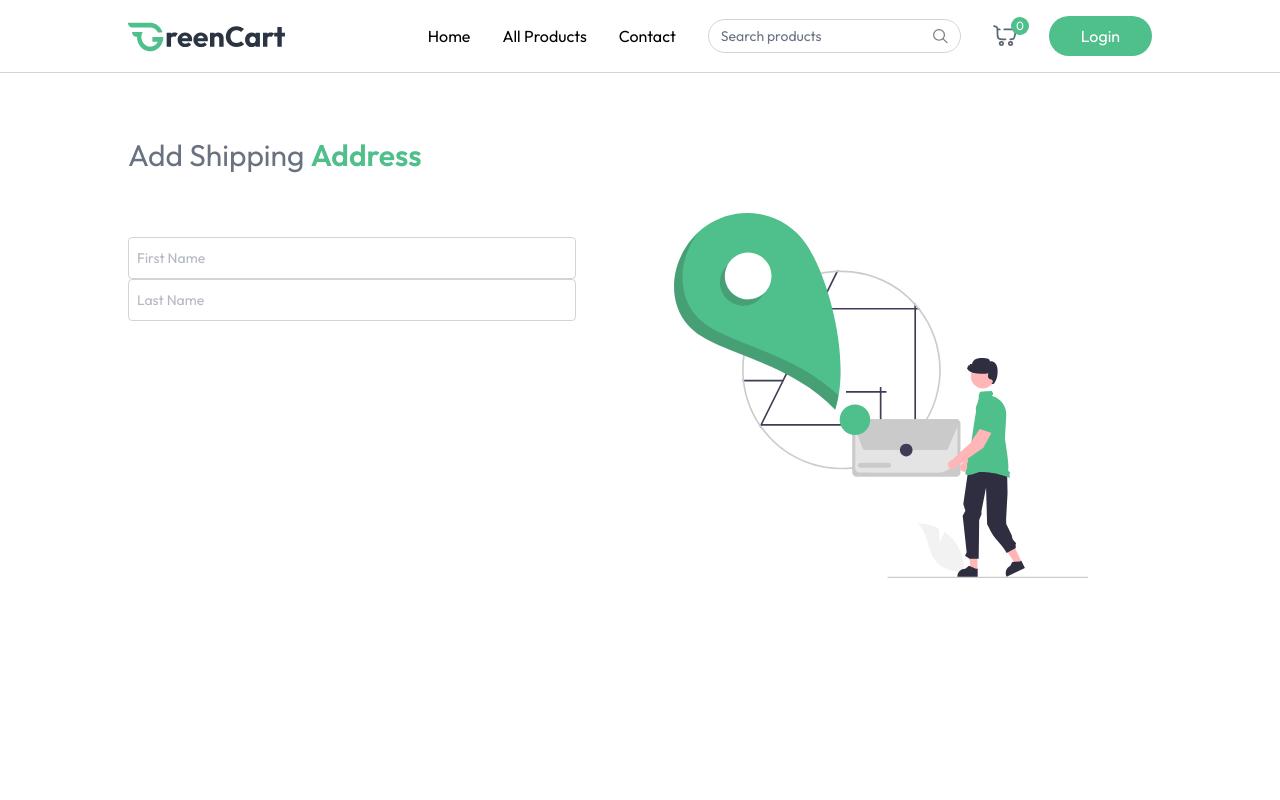
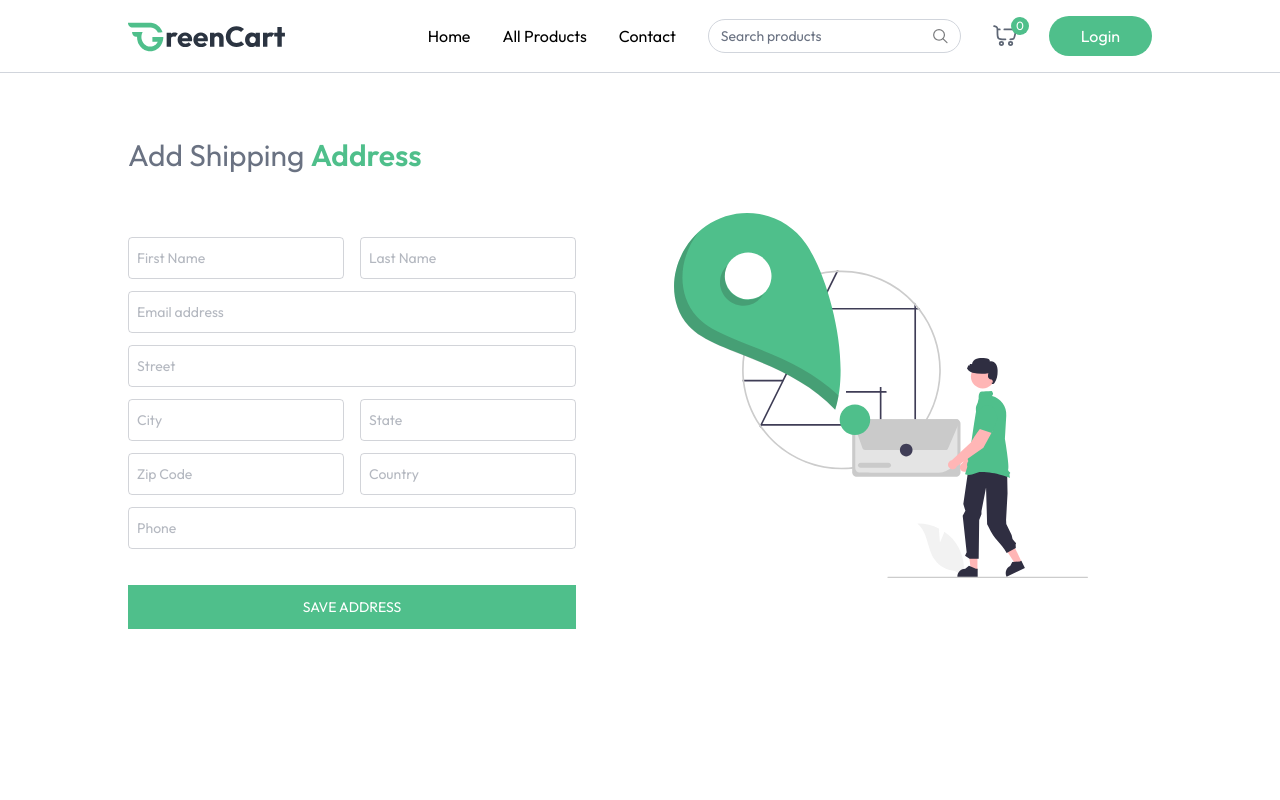
Before and after one commit to Kafoor-Nimas/Grocery-Delivery, a React (Vite) app in the folder client/: page /add-address in a window 1280 px wide. Shown: the top 800 px of the page. Built offline with nearby package versions, Linux system fonts and the light colour scheme.

Commit message:
completed add address page

```diff
--- a/client/src/pages/AddAddress.jsx
+++ b/client/src/pages/AddAddress.jsx
@@ -44,7 +44,7 @@
       <div className="flex flex-col-reverse md:flex-row justify-between mt-10">
         <div className="flex-1 max-w-md">
           <form onSubmit={onSubmitHandler} className="space-y-3 mt-6 text-sm">
-            <div>
+            <div className="grid grid-cols-2 gap-4">
               <InputField
                 handleChange={handleChange}
                 address={address}
@@ -60,6 +60,62 @@
                 placeholder="Last Name"
               />
             </div>
+            <InputField
+              handleChange={handleChange}
+              address={address}
+              name="email"
+              type="email"
+              placeholder="Email address"
+            />
+            <InputField
+              handleChange={handleChange}
+              address={address}
+              name="street"
+              type="text"
+              placeholder="Street"
+            />
+            <div className="grid grid-cols-2 gap-4">
+              <InputField
+                handleChange={handleChange}
+                address={address}
+                name="city"
+                type="text"
+                placeholder="City"
+              />
+              <InputField
+                handleChange={handleChange}
+                address={address}
+                name="state"
+                type="text"
+                placeholder="State"
+              />
+            </div>
+            <div className="grid grid-cols-2 gap-4">
+              <InputField
+                handleChange={handleChange}
+                address={address}
+                name="zipcode"
+                type="number"
+                placeholder="Zip Code"
+              />
+              <InputField
+                handleChange={handleChange}
+                address={address}
+                name="country"
+                type="text"
+                placeholder="Country"
+              />
+            </div>
+            <InputField
+              handleChange={handleChange}
+              address={address}
+              name="phone"
+              type="text"
+              placeholder="Phone"
+            />
+            <button className="w-full mt-6 bg-primary text-white py-3 hover:bg-primary-dull transition cursor-pointer uppercase">
+              Save Address
+            </button>
           </form>
         </div>
         <img
```
